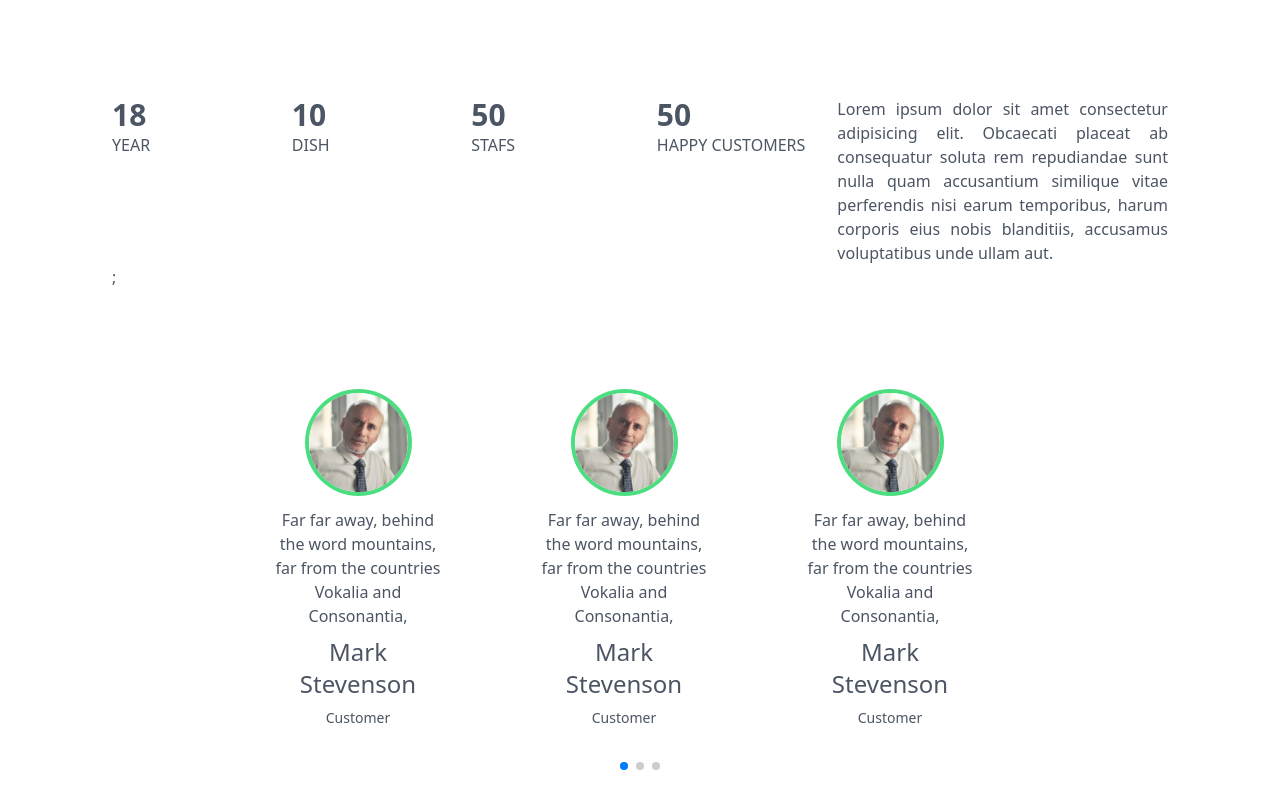
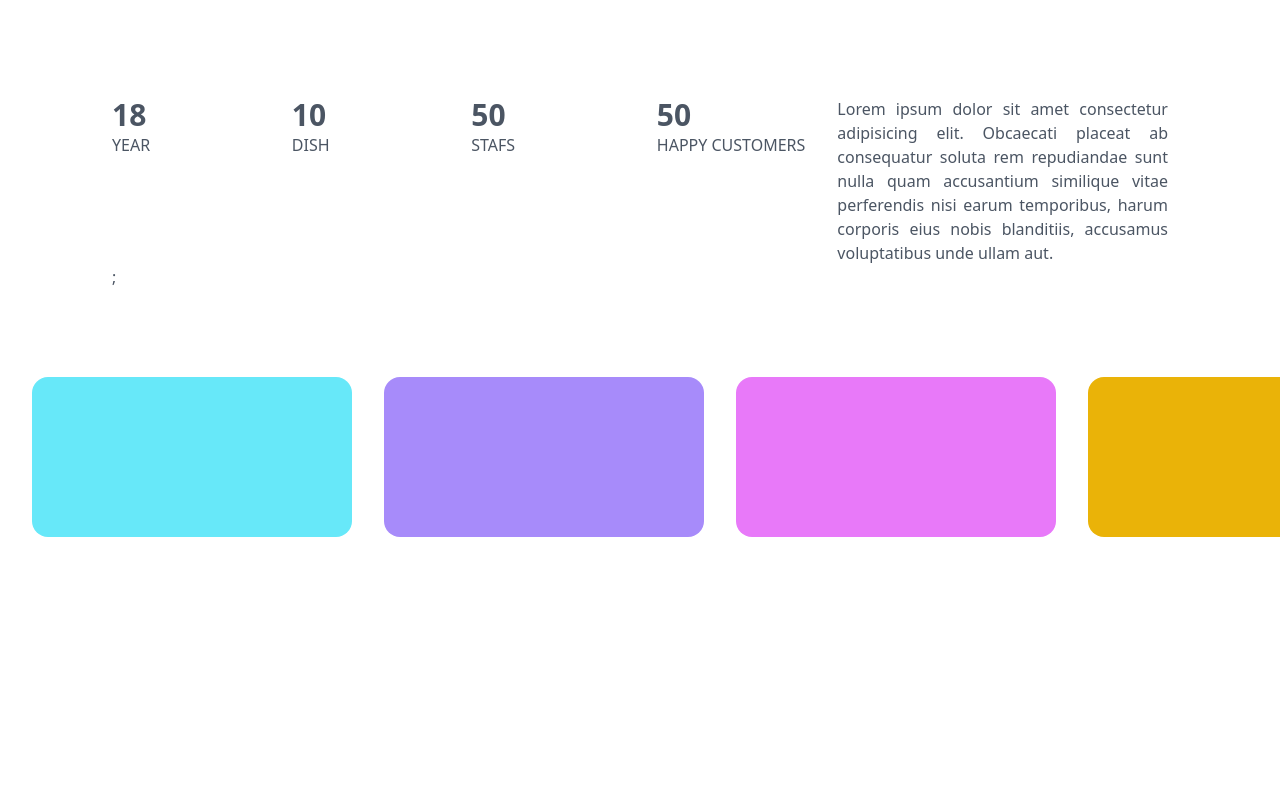
Before and after one commit to rakibul-islam-raju/Restaurant-Management, a Next.js app in the folder client-app/: page / in a window 1280 px wide. Shown: the part 1351-2151 px from the top of the page. After the commit the page ends 1920 px from the top, so only its background shows below. Built offline with nearby package versions, Linux system fonts and the light colour scheme.

Commit message:
Revert "User review  section added"

```diff
--- a/client-app/components/Review/Reviewer/index.js
+++ /dev/null
@@ -1,38 +0,0 @@
-import React, { useRef, useState } from 'react';
-// Import Swiper React components
-import { Swiper, SwiperSlide } from 'swiper/react';
-
-// Import Swiper styles
-import 'swiper/css';
-import 'swiper/css/pagination';
-
-// import './styles.css';
-
-// import required modules
-import { Pagination } from 'swiper';
-import Image from 'next/image';
-
-export default function Reviewer() {
-	return (
-
-		<div class='  pb-14    max-w-sm  p-8     rounded-2xl space-y-4  '>
-			<Image
-				src={'/person_3.jpg.webp'}
-				height={99}
-				width={99}
-				className='rounded-full ring-4 ring-green-400  mx-auto '
-			/>
-
-			<div className='text-center space-y-2'>
-				<p className='text-base text-center'>
-					Far far away, behind the word mountains, far from the
-					countries Vokalia and Consonantia,
-				</p>
-				<p className='text-2xl'>Mark Stevenson</p>
-				<p className='text-sm'>Customer</p>
-			</div>
-		</div>
-
-
-	);
-}
--- a/client-app/components/Review/index.jsx
+++ /dev/null
@@ -1,59 +0,0 @@
-import React, { useRef, useState } from 'react';
-// Import Swiper React components
-import { Swiper, SwiperSlide } from 'swiper/react';
-
-// Import Swiper styles
-import 'swiper/css';
-import 'swiper/css/pagination';
-
-// import './styles.css';
-
-// import required modules
-import { Pagination } from 'swiper';
-import Image from 'next/image';
-import Reviewer from './Reviewer';
-
-export default function Review() {
-  return (
-    <>
-      <div className='p-4 md:px-60  mx-auto  '>
-        <Swiper
-          spaceBetween={30}
-          pagination={{
-            clickable: true,
-          }}
-          breakpoints={{
-            // when window width is >= 640px
-            640: {
-              width: 640,
-              slidesPerView: 1,
-            },
-            // when window width is >= 768px
-            768: {
-              width: 768,
-              slidesPerView: 3,
-            },
-          }}
-          modules={[Pagination]}
-          className='mySwiper cursor-pointer '
-        >
-          <SwiperSlide>
-            <Reviewer />
-          </SwiperSlide>
-          <SwiperSlide>
-            <Reviewer />
-          </SwiperSlide>
-          <SwiperSlide>
-            <Reviewer />
-          </SwiperSlide>
-          <SwiperSlide>
-            <Reviewer />
-          </SwiperSlide>
-          <SwiperSlide>
-            <Reviewer />
-          </SwiperSlide>
-        </Swiper>
-      </div>
-    </>
-  );
-}
--- a/client-app/package.json
+++ b/client-app/package.json
@@ -14,8 +14,7 @@
     "eslint-config-next": "13.1.6",
     "next": "13.1.6",
     "react": "18.2.0",
-    "react-dom": "18.2.0",
-    "swiper": "^9.0.4"
+    "react-dom": "18.2.0"
   },
   "devDependencies": {
     "autoprefixer": "^10.4.13",
--- a/client-app/src/pages/index.js
+++ b/client-app/src/pages/index.js
@@ -3,7 +3,6 @@ import About from "components/About";
 import Feature from "components/Feature";
 import FeaturedMenus from "components/Feature/FeatureMenus";
 import Header from "components/Header";
-import Review from "components/Review";
 import Statistics from "components/Statistics";
 
 import Head from "next/head";
@@ -19,7 +18,6 @@ export default function Home() {
 				<link rel="stylesheet" href="boxicons.min.css" />
 				<link rel="stylesheet"
 					href="https://cdn.jsdelivr.net/npm/boxicons@latest/css/boxicons.min.css" />
-
 				<head />
 			</Head>
 
@@ -28,10 +26,20 @@ export default function Home() {
 				<Feature />
 				<About />
 				<Statistics />
-				<Review />
-
-
-
+				<div class="flex gap-8 p-8 w-screen overflow-x-scroll scroll whitespace-nowrap cursor-pointer scroll-smooth w-full">
+					<div
+						class="flex-shrink-0 w-80 h-40 bg-cyan-300 rounded-2xl snap-center"
+					></div>
+					<div
+						class="flex-shrink-0 w-80 h-40 bg-violet-400 rounded-2xl snap-center"
+					></div>
+					<div
+						class="flex-shrink-0 w-80 h-40 bg-fuchsia-400 rounded-2xl snap-center"
+					></div>
+					<div
+						class="flex-shrink-0 w-80 h-40 bg-yellow-500 rounded-2xl"
+					></div>
+				</div>
 			</section>
 		</>
 	);
```
Also changed, not shown: client-app/public/person_3.jpg.webp (deleted), 1 other file (tests, documents, lock files or other folders).
